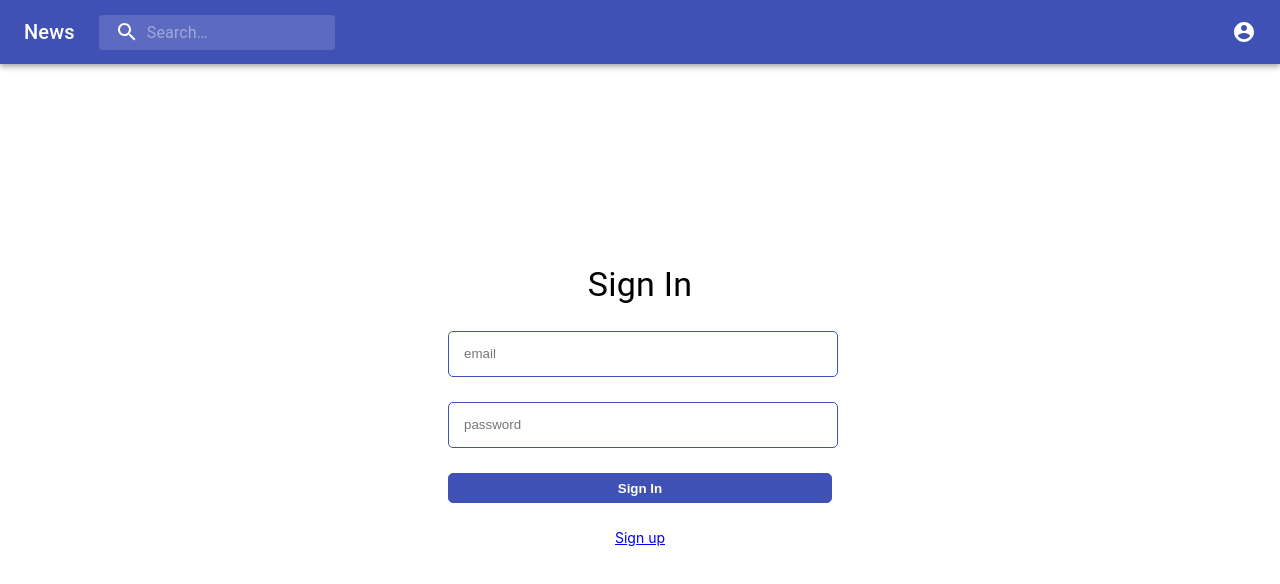
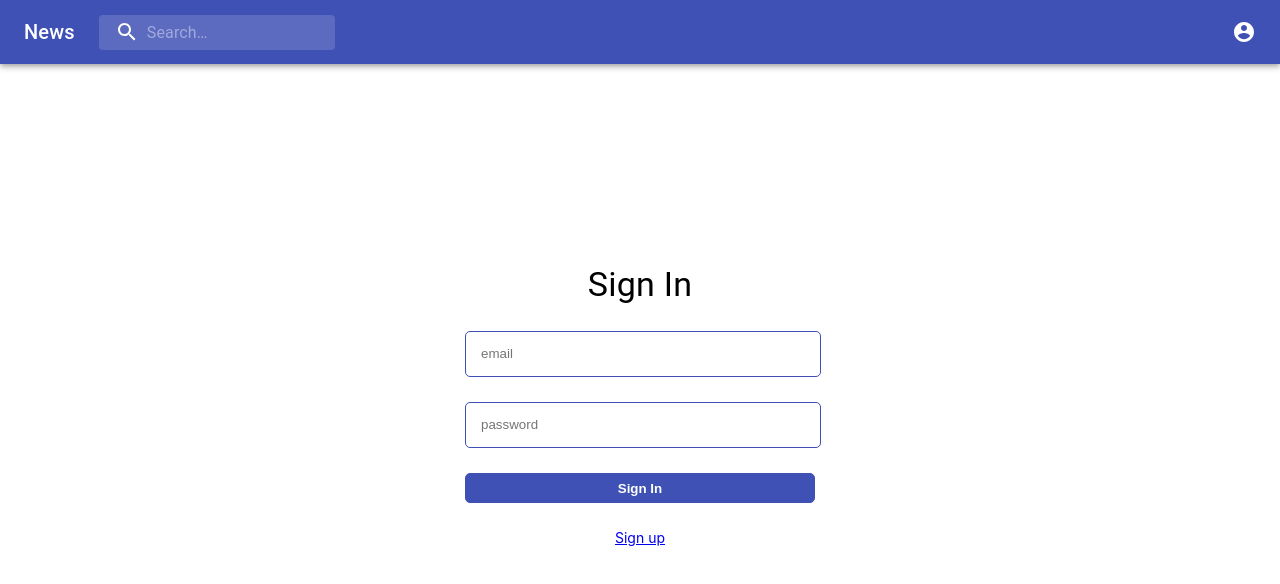
Before and after one commit to InaProkhorovaDunice/news_front, a React (Create React App) app: page /app/sign_in in a window 1280 px wide. Shown: the top 584 px of the page. Built offline with nearby package versions, Linux system fonts and the light colour scheme.

Commit message:
fix styles

```diff
--- a/src/styles/registration.scss
+++ b/src/styles/registration.scss
@@ -5,8 +5,8 @@
 
 .form-block {
   margin-top: 200px;
-  width: 30%;
+  width: 350px;
   display: flex;
   flex-direction: column;
-  gap: 25px
+  gap: 25px;
 }
```
